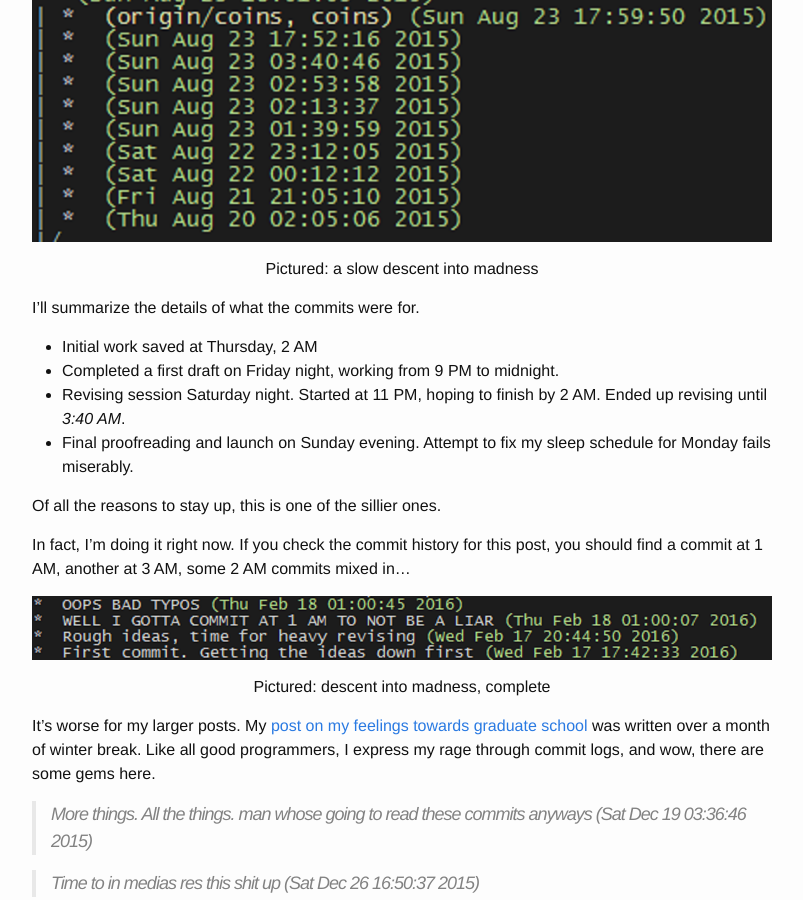
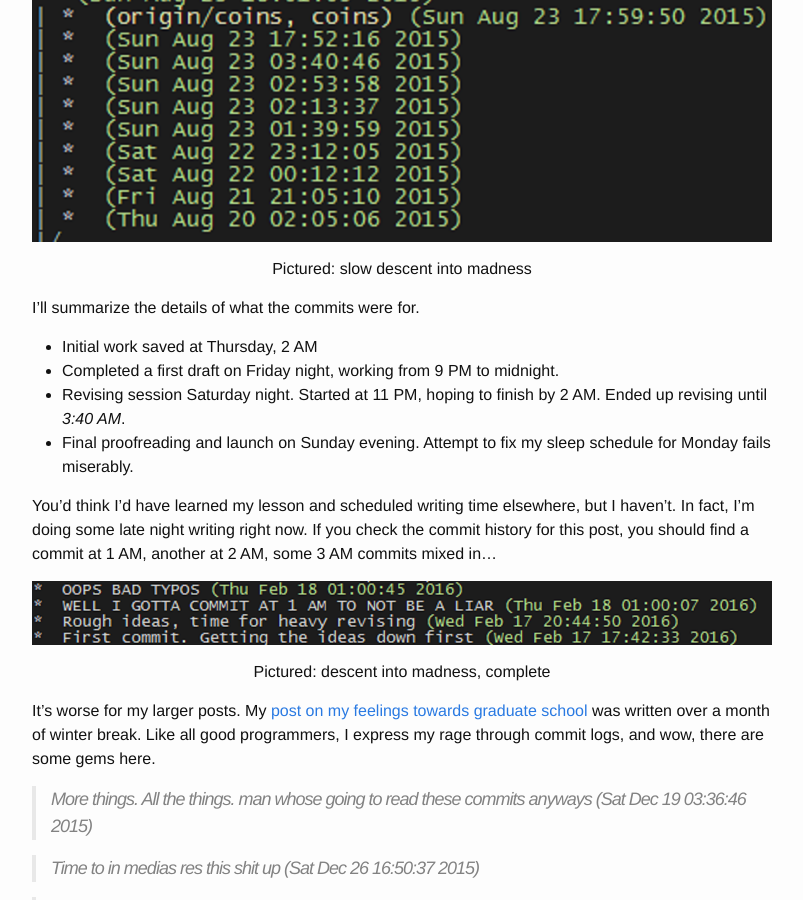
Before and after one commit to alexirpan/alexirpan.github.io, a Jekyll site: the page built from _posts/2016-02-18-half-year.markdown, in a window 1280 px wide and 900 px high, scrolled down 1268 px. Shown: the whole window, without its empty margins (238-1041 px from the left). Built offline with Jekyll 4.4.1, drawn with Linux system fonts in a browser that asks for light colours.

Commit message:
More sentence tweaking. Wow this commit message sucks

```diff
--- a/_posts/2016-02-18-half-year.markdown
+++ b/_posts/2016-02-18-half-year.markdown
@@ -66,7 +66,7 @@ my [first technical post](http://www.alexirpan.com/2015/08/23/simulating-a-biase
 ![Commits for coins branch](/public/half-year/coins-commits.png)
 {: .centered}
 
-Pictured: a slow descent into madness
+Pictured: slow descent into madness
 {: .centered}
 
 
@@ -79,11 +79,11 @@ Ended up revising until *3:40 AM*.
 * Final proofreading and launch on Sunday evening. Attempt to fix my sleep
 schedule for Monday fails miserably.
 
-Of all the reasons to stay up, this is one of the sillier ones.
-
-In fact, I'm doing it right now. If you check the commit history for
-this post, you should find a commit at 1 AM, another at 3 AM, some
-2 AM commits mixed in...
+You'd think I'd have learned my lesson and scheduled writing time elsewhere,
+but I haven't. In fact, I'm doing some late night writing right now.
+If you check the commit history for
+this post, you should find a commit at 1 AM, another at 2 AM, some
+3 AM commits mixed in...
 
 ![Commits for half-year branch](/public/half-year/halfyear-commits.png)
 {: .centered}
```
